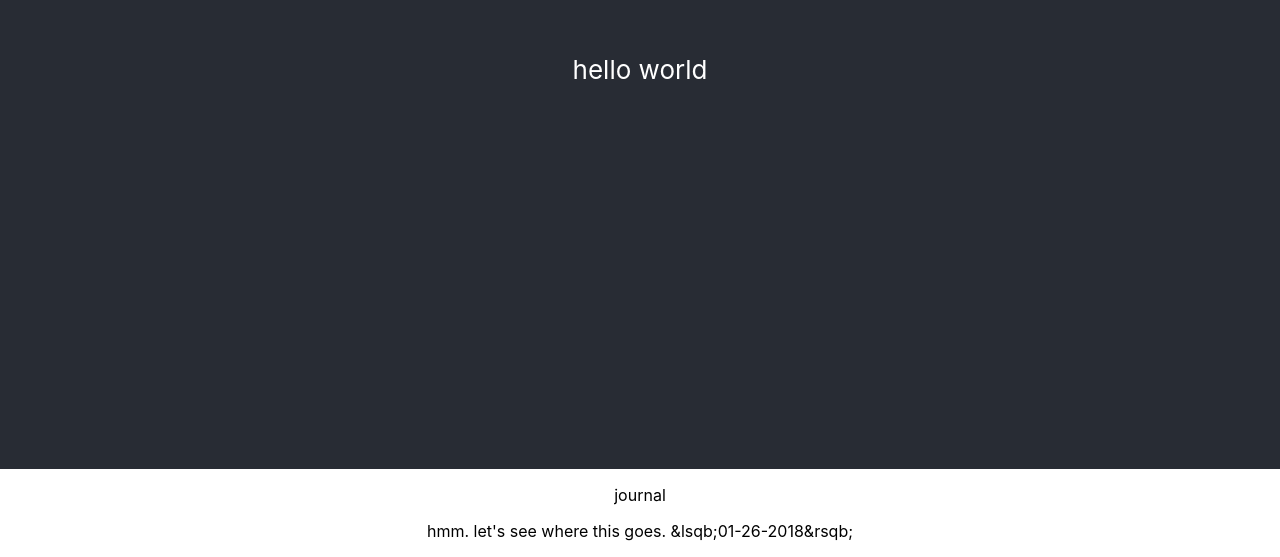
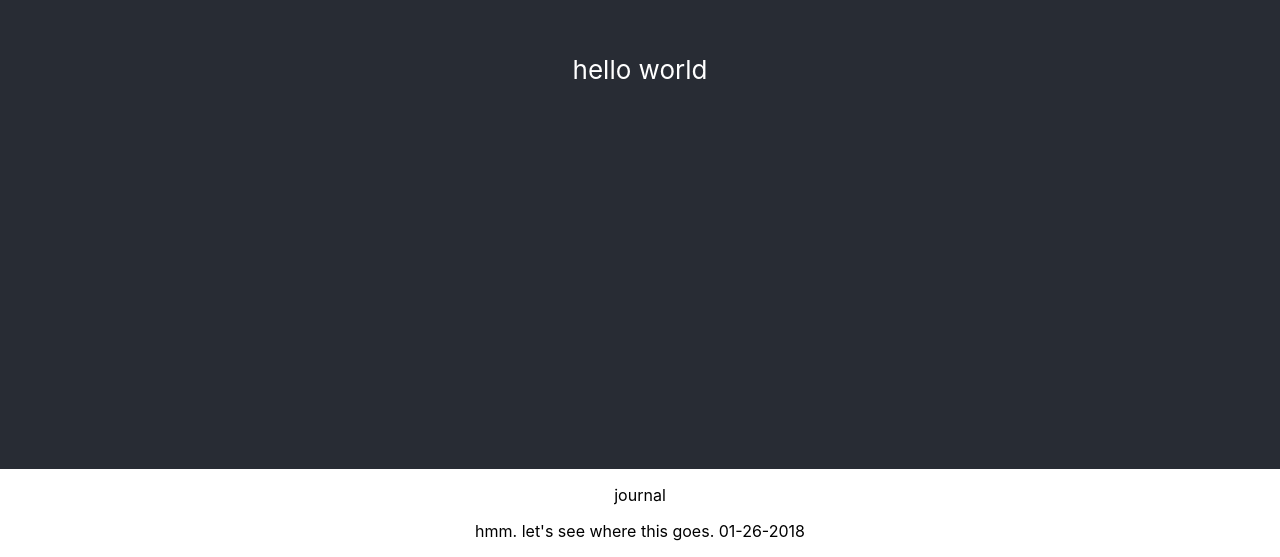
Before and after one commit to minaelee/helloworld, a React (Create React App) app: page / in a window 1280 px wide. Shown: the part 331-888 px from the top of the page. Built offline with nearby package versions, Linux system fonts and the light colour scheme.

Commit message:
what's up jsx

```diff
--- a/src/components/JournalComponent.js
+++ b/src/components/JournalComponent.js
@@ -6,7 +6,7 @@ class Journal extends Component {
         return(
             <div>
                 <p>journal</p>
-                <p>hmm. let's see where this goes. &lsqb;01-26-2018&rsqb;</p>
+                <p>hmm. let's see where this goes. 01-26-2018</p>
             </div>
         )
     }
```
